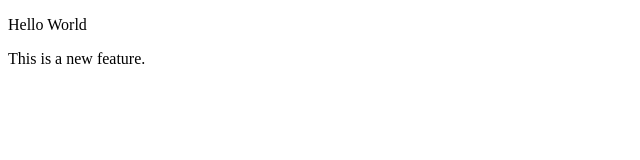
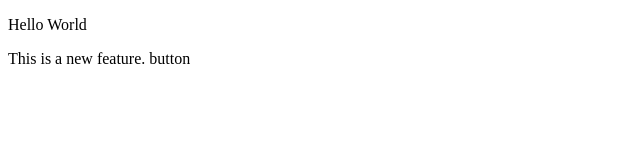
Before and after one commit to Fadeela76/demo, a plain HTML site: page index.html in a window 1280 px wide. Shown: the full height of the page, 0-640 px from the left. Drawn offline with Linux system fonts and the light colour scheme.

```diff
--- a/index.html
+++ b/index.html
@@ -7,6 +7,6 @@
 </head>
 <body>
     <p>Hello World</p>
-    <p>This is a new feature.</p>
+    <p>This is a new feature. button</p>
 </body>
 </html>
```
